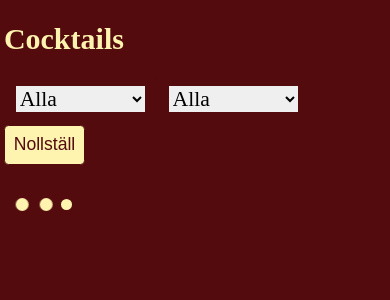
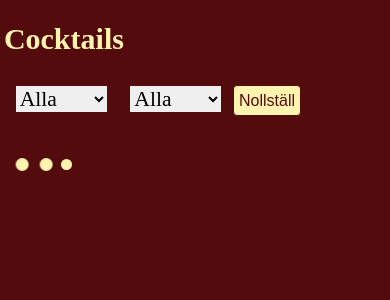
Before and after one commit to marvi/cocktails, a React (Vite) app: page / in a window 390 px wide. Shown: the top 300 px of the page. Built offline with nearby package versions, Linux system fonts and the light colour scheme; no server answers; a web font is replaced by a local one.

Commit message:
iPhone layout fixes

```diff
--- a/src/App.css
+++ b/src/App.css
@@ -41,7 +41,7 @@ select {
 
 .filter-container {
     display: inline-block;
-    width: 40%;
+    width: 30%;
     min-width: 10ch;
     max-width: 30ch;
     border: 1px solid var(--select-border);
@@ -56,8 +56,8 @@ select {
 button {
     border: 1px solid var(--select-border);
     border-radius: 0.25em;
-    padding: 0.5em 0.5em;
-    font-size: 1.1rem;
+    padding: 0.3em 0.3em;
+    font-size: 1.0rem;
     cursor: pointer;
     line-height: 1.2;
     color: #540b0e;
```
